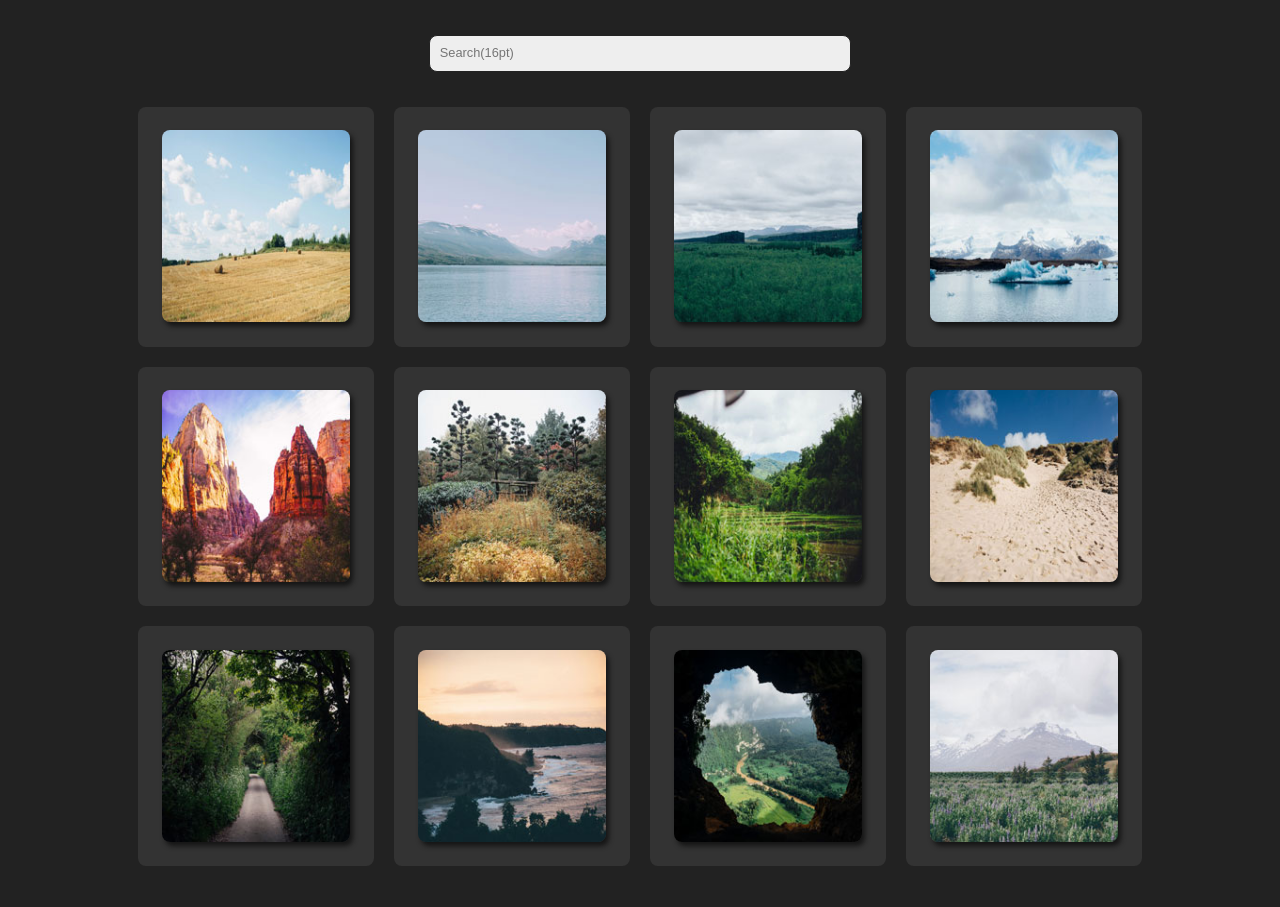
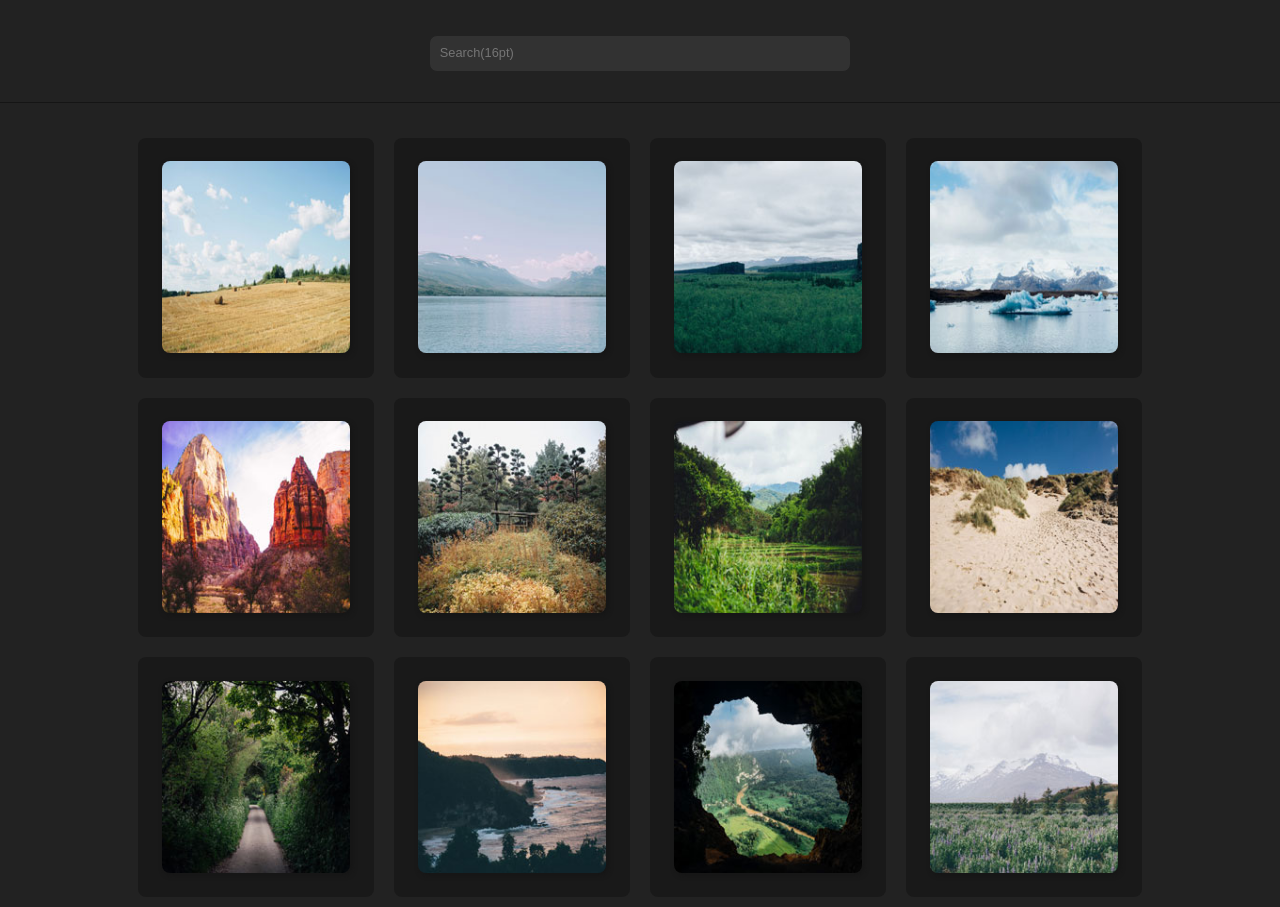
Before and after one commit to JasonBWelsh/interactive-photo-gallery, a plain HTML site: page index.html in a window 1280 px wide. Before the commit the page ends 876 px from the top, so only its background shows below. Drawn offline with Linux system fonts and the light colour scheme.

Commit message:
Page styles and Lightcase configured
Visuals done. Now I need to program the search/filter app

```diff
--- a/main.css
+++ b/main.css
@@ -31,11 +31,13 @@ ul, ol, li {
 	margin-bottom: 25px;
 	text-align: center;
 	width: 100%;
+	padding-bottom: 30px;
+	border-bottom: 1px solid #151515;
 }
 
 input[type="text"] {
-	background-color: #eee;
-	color: #000;
+	background-color: #323232;/*#eee;*/
+	color: #b1b9c1;
 	outline: none;
 	border: 1px solid #222;
 	/*border: none;*/
@@ -47,8 +49,8 @@ input[type="text"] {
 
 
 input[type="text"]:focus {
-	background-color: #323232;
-	color: #efefef;
+	background-color: #151515;
+	/*color: #efefef;*/
 	/*border: 1px solid #fff;*/
 }
 
@@ -56,10 +58,11 @@ input[type="text"]:focus {
 
 .thumb-wrap {
 	text-align: center;
+	margin-bottom: 50px;
 }
 
 .thumb-div {
-	background-color: #333;
+	background-color: #191919;
 	width: 80%;
 	max-width: 80%;
 	max-width: 400px;
@@ -76,7 +79,7 @@ input[type="text"]:focus {
 	margin-top: 10%;
 	height: 80%;
 	width: 80%;
-	box-shadow: 3px 4px 5px #151515;
+	box-shadow: 2px 2px 5px #151515;
 	border-radius: 8px;
 	transition: border-color 0.5s, filter 1s, box-shadow 1s;
 }
@@ -90,7 +93,7 @@ input[type="text"]:focus {
 
 .thumb-div img:hover {
 	border-color: #222;
-	box-shadow: 3px 4px 3px #222;
+	/*box-shadow: 3px 4px 3px #222;*/
 	filter: brightness(1.2);
 }
 
@@ -118,4 +121,4 @@ input[type="text"]:focus {
 }
 
 
-/***** Magnific CSS *****/
+/***** Lightcase CSS *****/
```
